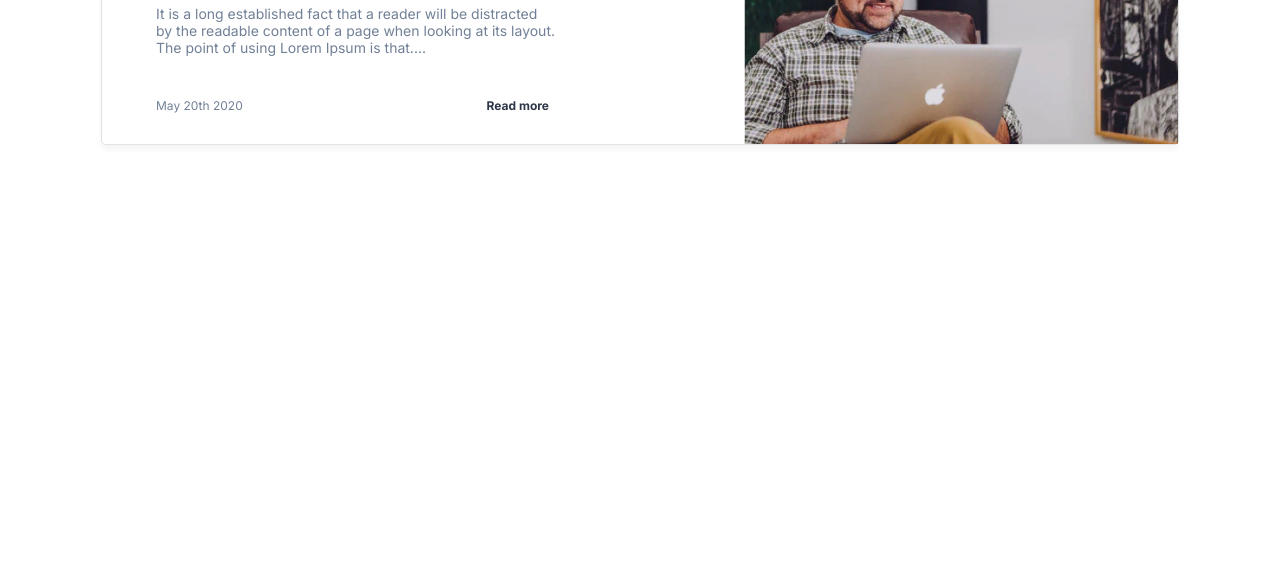
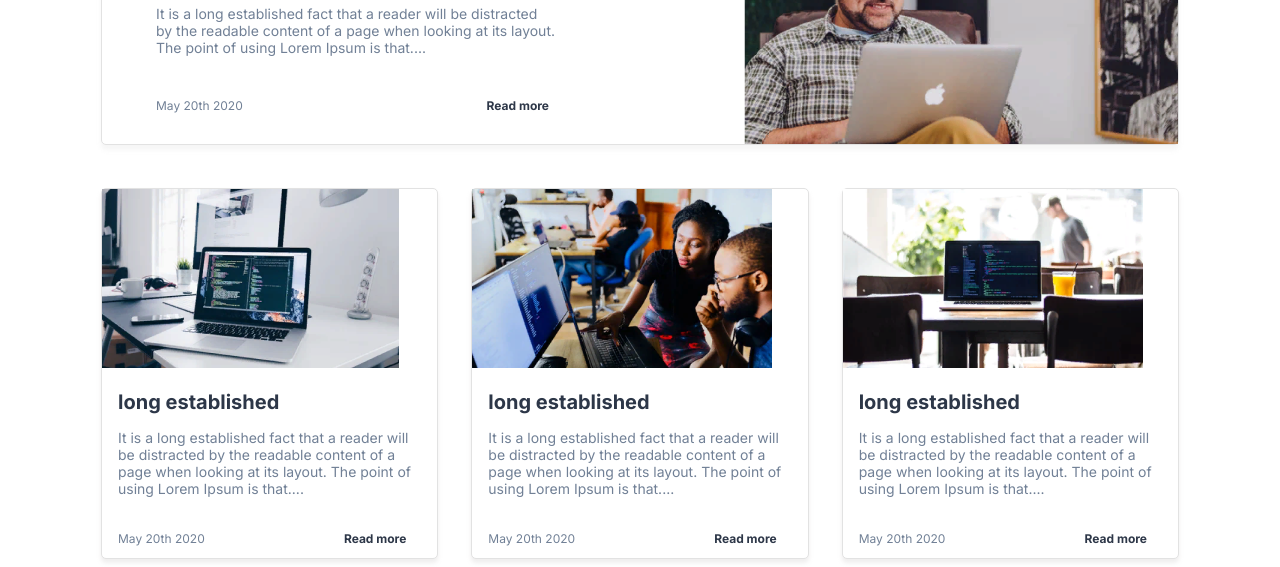
Before and after one commit to Spe4ial/SFPRO-8, a plain HTML site: page blog/index.html in a window 1280 px wide. Shown: the part 731-1298 px from the top of the page. Before the commit the page ends 919 px from the top, so only its background shows below. Drawn offline with Linux system fonts and the light colour scheme.

Commit message:
section boxes grid

```diff
--- /dev/null
+++ b/blog/CSS/CSS-container.css
@@ -0,0 +1,43 @@
+.container {
+    display: grid;
+    gap:33px;
+    grid-template-columns: repeat(3, 1fr);
+    margin-left: 93px;
+    margin-right:93px ;
+    place-content:;
+}
+.text_title{
+    font-family: 'Inter';
+    font-style: normal;
+    font-weight: 700;
+    font-size: 20px;
+    line-height: 24px;
+    color: #2D3748;
+    margin-top: 18px;
+    margin-left: 16px;
+    margin-bottom: 15px;
+}
+.text{
+    font-family: 'Inter';
+    font-style: normal;
+    font-weight: 400;
+    font-size: 14px;
+    line-height: 17px;
+    color: #718096;
+    margin-left: 16px;
+    margin-right: 25px;
+}
+.line_box{
+    margin-left: 16px;
+    margin-right: 25px;
+    margin-top: 22px;
+    display: flex;
+    justify-content: space-between;
+}
+.box-1, .box-2, .box-3{
+    box-sizing: border-box;
+    border: 1px solid #E2E2E2;
+    background: #FFFFFF;
+    box-shadow: 0px 4px 4px rgba(192, 189, 189, 0.25);
+    border-radius: 5px;
+}
--- a/blog/CSS/CSS-section-1.css
+++ b/blog/CSS/CSS-section-1.css
@@ -1,6 +1,6 @@
 .section_1{
     margin: 39px 93px 43px 93px;
-    padding: 0;
+    padding-left: 54px;
     max-width: 1280px;
     display: flex;
     box-sizing: border-box;
@@ -9,12 +9,9 @@
     border-radius: 5px;
     background: #FFFFFF;
     justify-content: space-between;
-
 }
 .leftColumn{
     flex-direction: column;
-
-
 }
 .text_1{
     font-family: 'Inter';
@@ -24,7 +21,6 @@
     line-height: 36px;
     color: #2D3748;
     padding-top: 41px;
-    padding-left: 54px;
     padding-bottom: 27px;
     margin: 0;
 }
@@ -36,7 +32,6 @@
     line-height: 17px;
     color: #718096;
     padding-bottom: 30px;
-    padding-left: 54px;
     margin: 0;
 }
 .text_3{
@@ -61,6 +56,5 @@
 .line{
     display: flex;
     justify-content: space-between;
-    padding-left: 54px;
     margin: 0;
 }
--- a/blog/index.html
+++ b/blog/index.html
@@ -7,6 +7,7 @@
     <link href="CSS/CSS-header.css" rel="stylesheet" type="text/css" />
     <link href="CSS/CSS-main.css" rel="stylesheet" type="text/css" />
     <link href="CSS/CSS-section-1.css" rel="stylesheet" type="text/css" />
+    <link href="CSS/CSS-container.css" rel="stylesheet" type="text/css" />
     <link
       href="https://fonts.googleapis.com/css2?family=Inter:wght@400;700&display=swap"
       rel="stylesheet"
@@ -64,6 +65,35 @@
         </div>
         <img height="243px" src="img/ManWithNotebook.png">
       </div>
+      <div class="container">
+        <div class="box-1">
+          <img src="img/NotebookBox1.png">
+          <p class="text_title">long established</p>
+          <p class="text">It is a long established fact that a reader will be distracted by the readable content of a page when looking at its layout. The point of using Lorem Ipsum is that....</p>
+          <div class="line_box">
+            <p class="text_3">May 20th 2020</p>
+            <button class="button_read">Read more</button>
+          </div>
+        </div>
+        <div class="box-2">
+          <img src="img/PeopleBox2.png">
+          <p class="text_title">long established</p>
+          <p class="text">It is a long established fact that a reader will be distracted by the readable content of a page when looking at its layout. The point of using Lorem Ipsum is that....</p>
+          <div class="line_box">
+            <p class="text_3">May 20th 2020</p>
+            <button class="button_read">Read more</button>
+          </div>
+        </div>
+        <div class="box-3">
+          <img src="img/NotebookBox3.png">
+          <p class="text_title">long established</p>
+          <p class="text">It is a long established fact that a reader will be distracted by the readable content of a page when looking at its layout. The point of using Lorem Ipsum is that....</p>
+          <div class="line_box">
+            <p class="text_3">May 20th 2020</p>
+            <button class="button_read">Read more</button>
+          </div>
+        </div>
+      </div>
     </main>
     <footer></footer>
   </body>
```
Also changed, not shown: blog/img/NotebookBox1.png (added), blog/img/NotebookBox3.png (added), blog/img/PeopleBox2.png (added).
